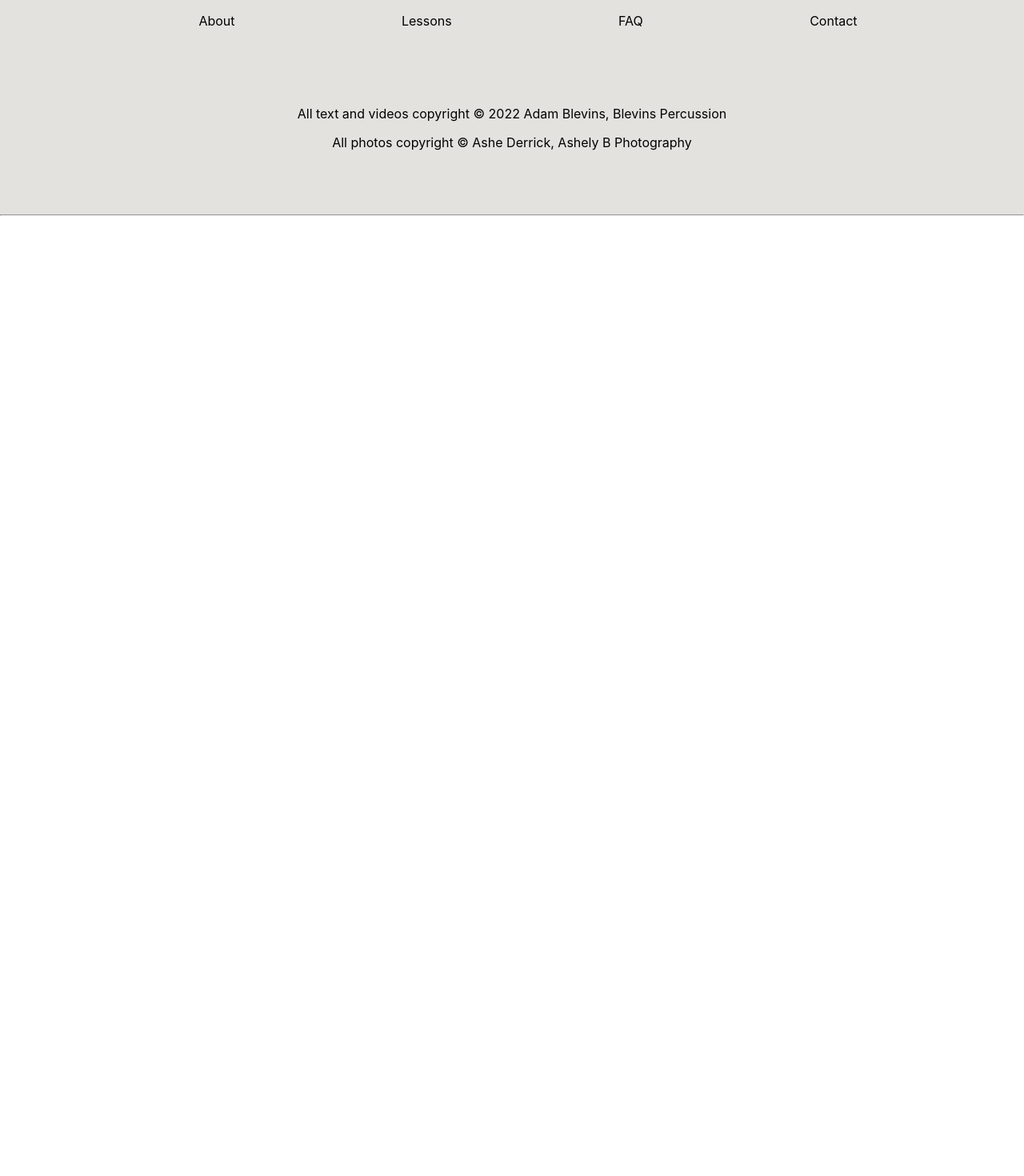
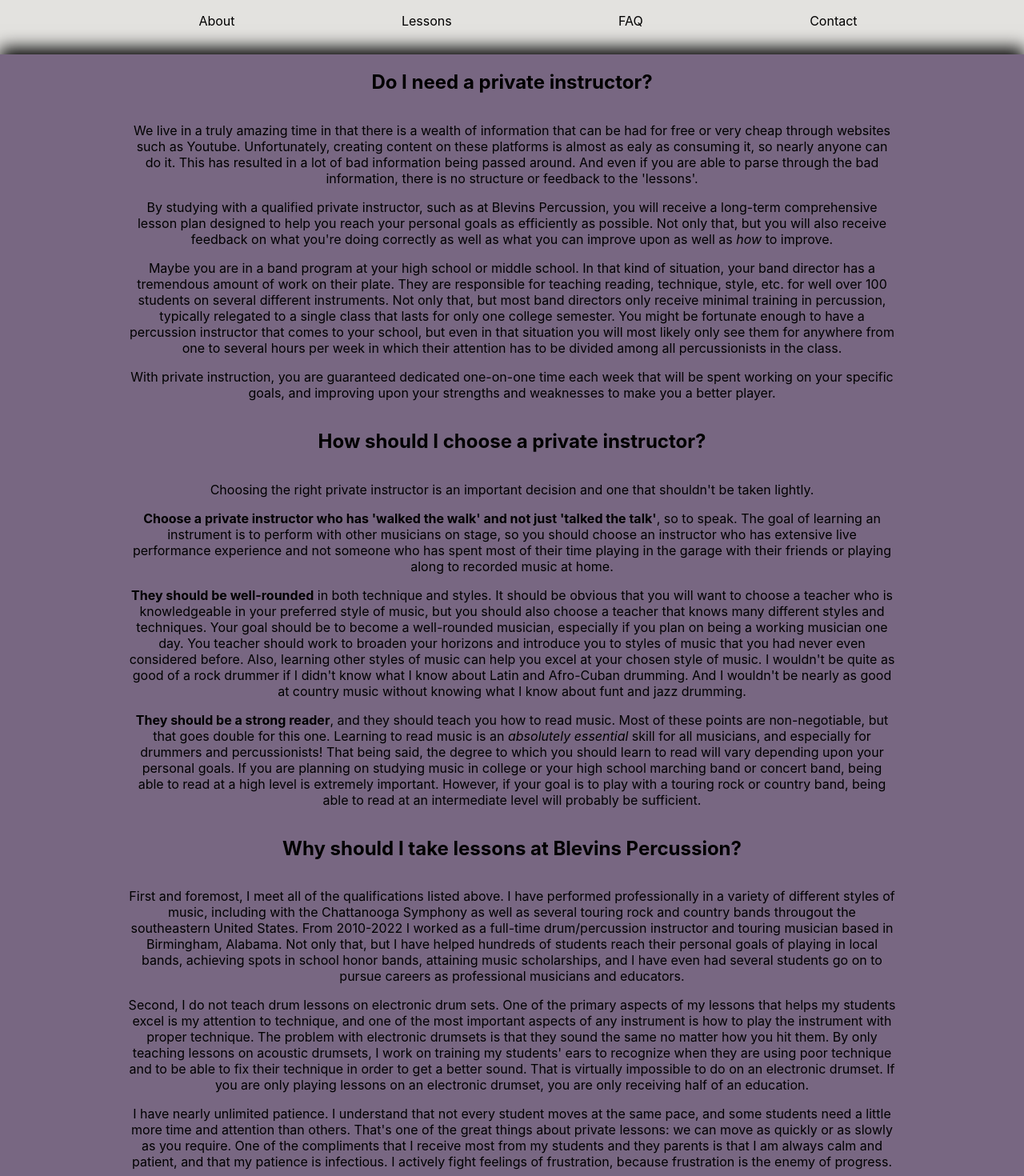
Before and after one commit to blevinspercussion/drum-lessons-website, a React (Create React App) app: page /faq in a window 1280 px wide. Shown: the part 340-1810 px from the top of the page at 80% size. Before the commit the page ends 800 px from the top, so only its background shows below. Built offline with nearby package versions, Linux system fonts and the light colour scheme; a web font is replaced by a local one.

Commit message:
Added content to Faq page

```diff
--- a/src/components/Faq.jsx
+++ b/src/components/Faq.jsx
@@ -2,8 +2,103 @@
 
 function Faq () {
     return (
-        <div>
+        <div className='content faq'>
+            <div className='question'>
+                <h2>Do I need a private instructor?</h2>
+            </div>
+            <div className='answer'>
+                <p>
+                    We live in a truly amazing time in that there is a wealth of information that can be had for
+                    free or very cheap through websites such as Youtube. Unfortunately, creating content on
+                    these platforms is almost as ealy as consuming it, so nearly anyone can do it. This has resulted
+                    in a lot of bad information being passed around. And even if you are able to parse through the bad
+                    information, there is no structure or feedback to the 'lessons'.
+                </p>
+                <p>
+                    By studying with a qualified private instructor, such as at Blevins Percussion, you will receive
+                    a long-term comprehensive lesson plan designed to help you reach your personal goals as efficiently
+                    as possible. Not only that, but you will also receive feedback on what you're doing correctly as
+                    well as what you can improve upon as well as <em>how</em> to improve.
+                </p>
+                <p>
+                    Maybe you are in a band program at your high school or middle school. In that kind of situation, your
+                    band director has a tremendous amount of work on their plate. They are responsible for teaching reading,
+                    technique, style, etc. for well over 100 students on several different instruments. Not only that, but
+                    most band directors only receive minimal training in percussion, typically relegated to a single class
+                    that lasts for only one college semester. You might be fortunate enough to have a percussion instructor
+                    that comes to your school, but even in that situation you will most likely only see them for anywhere from
+                    one to several hours per week in which their attention has to be divided among all percussionists in the
+                    class.
+                </p>
+                <p>
+                    With private instruction, you are guaranteed dedicated one-on-one time each week that will be spent working
+                    on your specific goals, and improving upon your strengths and weaknesses to make you a better player.
+                </p>
+            </div>
+            <div className='question'>
+                <h2>How should I choose a private instructor?</h2>
+            </div>
+            <div className='answer'>
+                <p>
+                    Choosing the right private instructor is an important decision and one that shouldn't be taken lightly.
+                </p>
+                <p>
+                    <strong>Choose a private instructor who has 'walked the walk' and not just 'talked the talk'</strong>,
+                    so to speak. The goal of learning an instrument is to perform with other musicians on stage, so you should choose
+                    an instructor who has extensive live performance experience and not someone who has spent most of their time playing
+                    in the garage with their friends or playing along to recorded music at home.
+                </p>
+                <p>
+                    <strong>They should be well-rounded</strong> in both technique and styles. It should be obvious that you will want
+                    to choose a teacher who is knowledgeable in your preferred style of music, but you should also choose a teacher that
+                    knows many different styles and techniques. Your goal should be to become a well-rounded musician, especially if you
+                    plan on being a working musician one day. You teacher should work to broaden your horizons and introduce you to styles
+                    of music that you had never even considered before. Also, learning other styles of music can help you excel at your
+                    chosen style of music. I wouldn't be quite as good of a rock drummer if I didn't know what I know about Latin and
+                    Afro-Cuban drumming. And I wouldn't be nearly as good at country music without knowing what I know about funt and
+                    jazz drumming.
+                </p>
+                <p>
+                    <strong>They should be a strong reader</strong>, and they should teach you how to read music. Most of these points
+                    are non-negotiable, but that goes double for this one. Learning to read music is an <em>absolutely essential </em>
+                    skill for all musicians, and especially for drummers and percussionists! That being said, the degree to which you should
+                    learn to read will vary depending upon your personal goals. If you are planning on studying music in college or
+                    your high school marching band or concert band, being able to read at a high level is extremely important. However,
+                    if your goal is to play with a touring rock or country band, being able to read at an intermediate level will probably
+                    be sufficient.
+                </p>
+            </div>
+            <div className='question'>
+                <h2>Why should I take lessons at Blevins Percussion?</h2>
+            </div>
+            <div className='answer'>
+                <p>
+                    First and foremost, I meet all of the qualifications listed above. I have performed professionally in a variety of
+                    different styles of music, including with the Chattanooga Symphony as well as several touring rock and country bands
+                    througout the southeastern United States. From 2010-2022 I worked as a full-time drum/percussion instructor and touring
+                    musician based in Birmingham, Alabama. Not only that, but I have helped hundreds of students reach their personal goals
+                    of playing in local bands, achieving spots in school honor bands, attaining music scholarships, and I have even had several
+                    students go on to pursue careers as professional musicians and educators.
+                </p>
+                <p>
+                    Second, I do not teach drum lessons on electronic drum sets. One of the primary aspects of my lessons that helps my students
+                    excel is my attention to technique, and one of the most important aspects of any instrument is how to play the instrument with
+                    proper technique. The problem with electronic drumsets is that they sound the same no matter how you hit them. By only teaching
+                    lessons on acoustic drumsets, I work on training my students' ears to recognize when they are using poor technique and to be
+                    able to fix their technique in order to get a better sound. That is virtually impossible to do on an electronic drumset. If you
+                    are only playing lessons on an electronic drumset, you are only receiving half of an education.
+                </p>
+                <p>
+                    I have nearly unlimited patience. I understand that not every student moves at the same pace, and some students need
+                    a little more time and attention than others. That's one of the great things about private lessons: we can move as
+                    quickly or as slowly as you require. One of the compliments that I receive most from my students and they parents is that
+                    I am always calm and patient, and that my patience is infectious. I actively fight feelings of frustration, because frustration
+                    is the enemy of progress.
+                </p>
+                <p>
 
+                </p>
+            </div>
         </div>
     )
 }
--- a/src/components/components.css
+++ b/src/components/components.css
@@ -83,3 +83,15 @@
 iframe {
     margin: 1rem;
 }
+
+.faq {
+    background-color: var(--secondary-bg-color);
+    display: flex;
+    flex-direction: column;
+    align-items: center;
+    justify-content: center;
+}
+
+.answer {
+    max-width: 75vw;
+}
```
